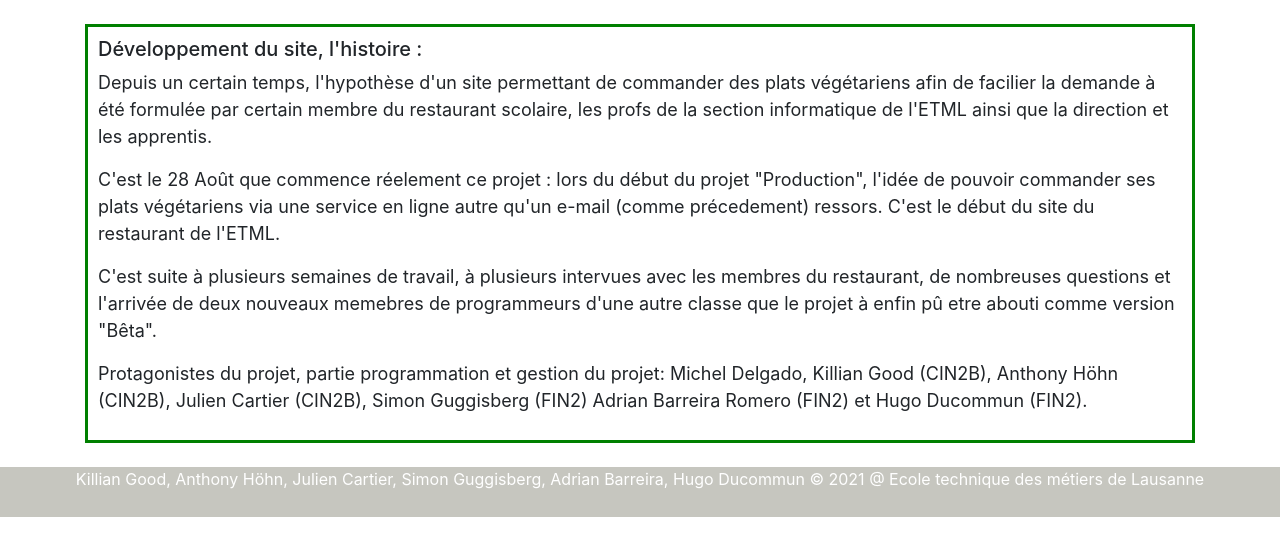
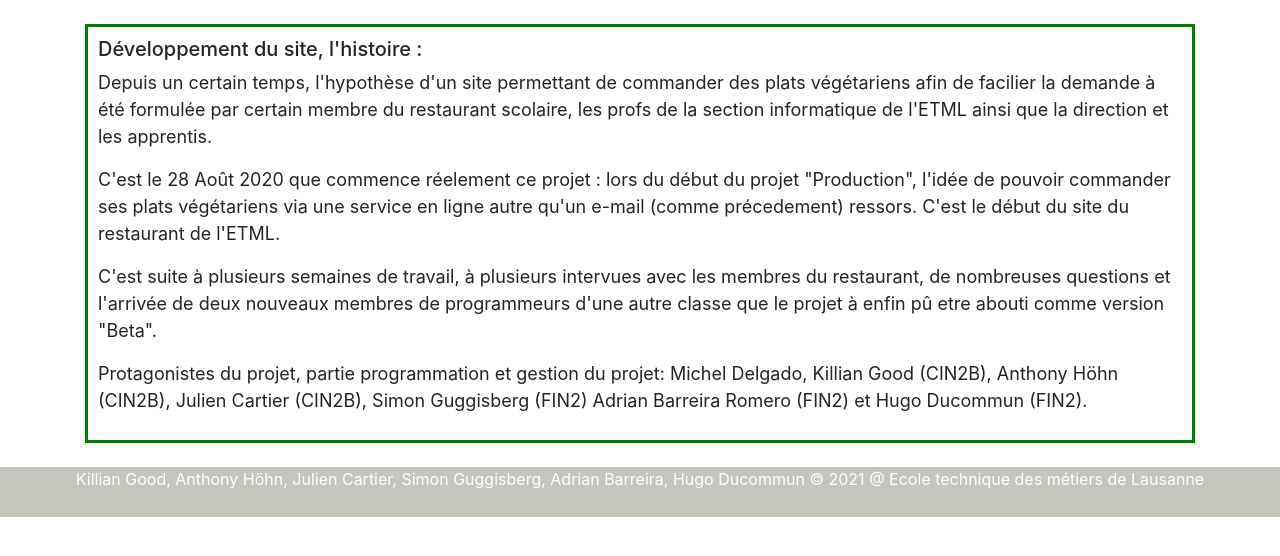
Before and after one commit to GuggisbergSimon/P_PROD, a PHP site: template view/page/Apropos.php in a window 1280 px wide. Shown: the top 556 px of the page. Run offline with PHP 8.4, Linux system fonts and the light colour scheme; the template is opened without the code that fills it, so the values that code supplies are empty; some libraries are stand-ins or nearby versions.

Commit message:
updated todo + small fixes

```diff
--- a/view/page/Apropos.php
+++ b/view/page/Apropos.php
@@ -2,8 +2,8 @@
     <div class="textAccueil my-4">
         <h5>Développement du site, l'histoire :</h5>
         <p>Depuis un certain temps, l'hypothèse d'un site permettant de commander des plats végétariens afin de facilier la demande à été formulée par certain membre du restaurant scolaire, les profs de la section informatique de l'ETML ainsi que la direction et les apprentis. </p>
-        <p>C'est le 28 Août que commence réelement ce projet : lors du début du projet "Production", l'idée de pouvoir commander ses plats végétariens via une service en ligne autre qu'un e-mail (comme précedement) ressors. C'est le début du site du restaurant de l'ETML.</p>
-        <p>C'est suite à plusieurs semaines de travail, à plusieurs intervues avec les membres du restaurant, de nombreuses questions et l'arrivée de deux nouveaux memebres de programmeurs d'une autre classe que le projet à enfin pû etre abouti comme version "Bêta".</p>
+        <p>C'est le 28 Août 2020 que commence réelement ce projet : lors du début du projet "Production", l'idée de pouvoir commander ses plats végétariens via une service en ligne autre qu'un e-mail (comme précedement) ressors. C'est le début du site du restaurant de l'ETML.</p>
+        <p>C'est suite à plusieurs semaines de travail, à plusieurs intervues avec les membres du restaurant, de nombreuses questions et l'arrivée de deux nouveaux membres de programmeurs d'une autre classe que le projet à enfin pû etre abouti comme version "Beta".</p>
         <p>Protagonistes du projet, partie programmation et gestion du projet: Michel Delgado, Killian Good (CIN2B), Anthony Höhn (CIN2B), Julien Cartier (CIN2B), Simon Guggisberg (FIN2) Adrian Barreira Romero (FIN2) et Hugo Ducommun (FIN2).
     </div>
 </div>
--- a/view/page/Contact.php
+++ b/view/page/Contact.php
@@ -21,7 +21,7 @@
     <div class="info">
         <p>
             Rue de Sébeillon 12 <br>
-            Tél : 021 316 77 77<br>
+            Tél : 021 316 77 89<br>
             1004 Lausanne
         </p>
     </div>
```
Also changed, not shown: README.md.
